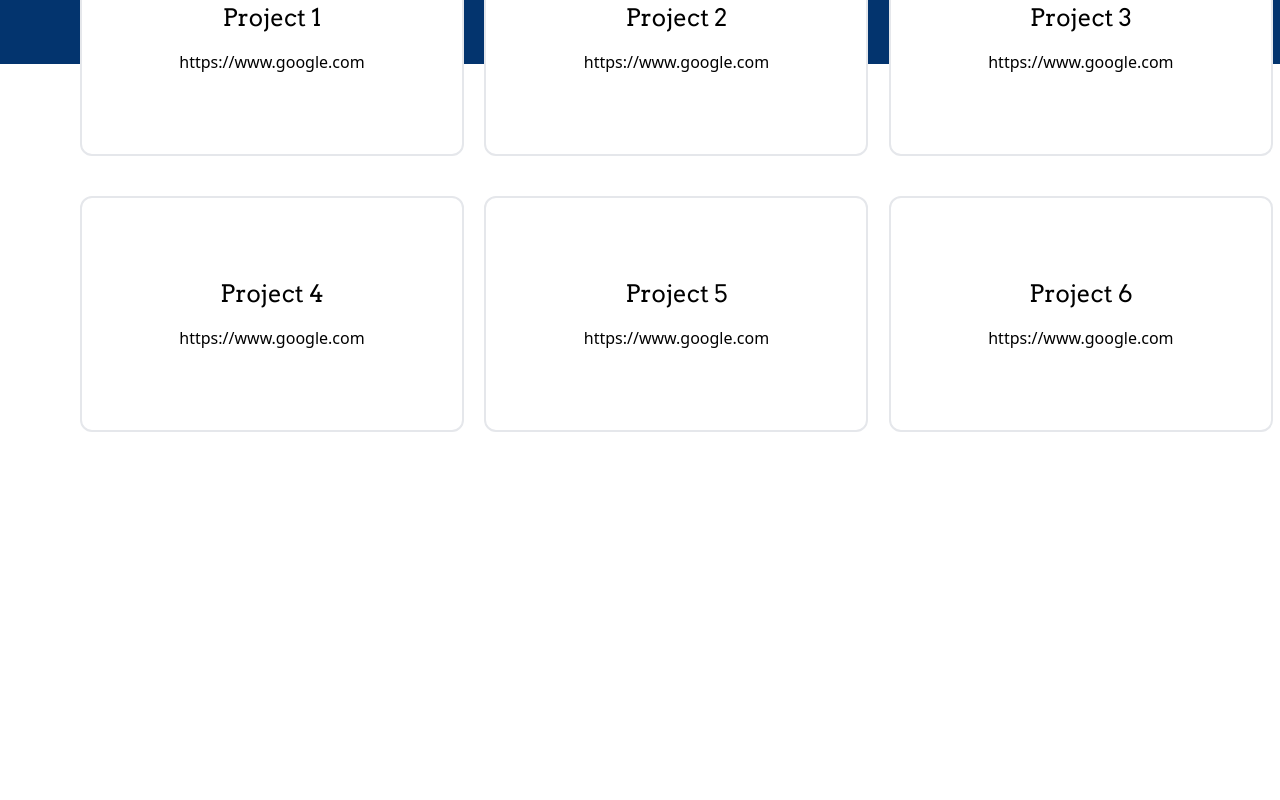
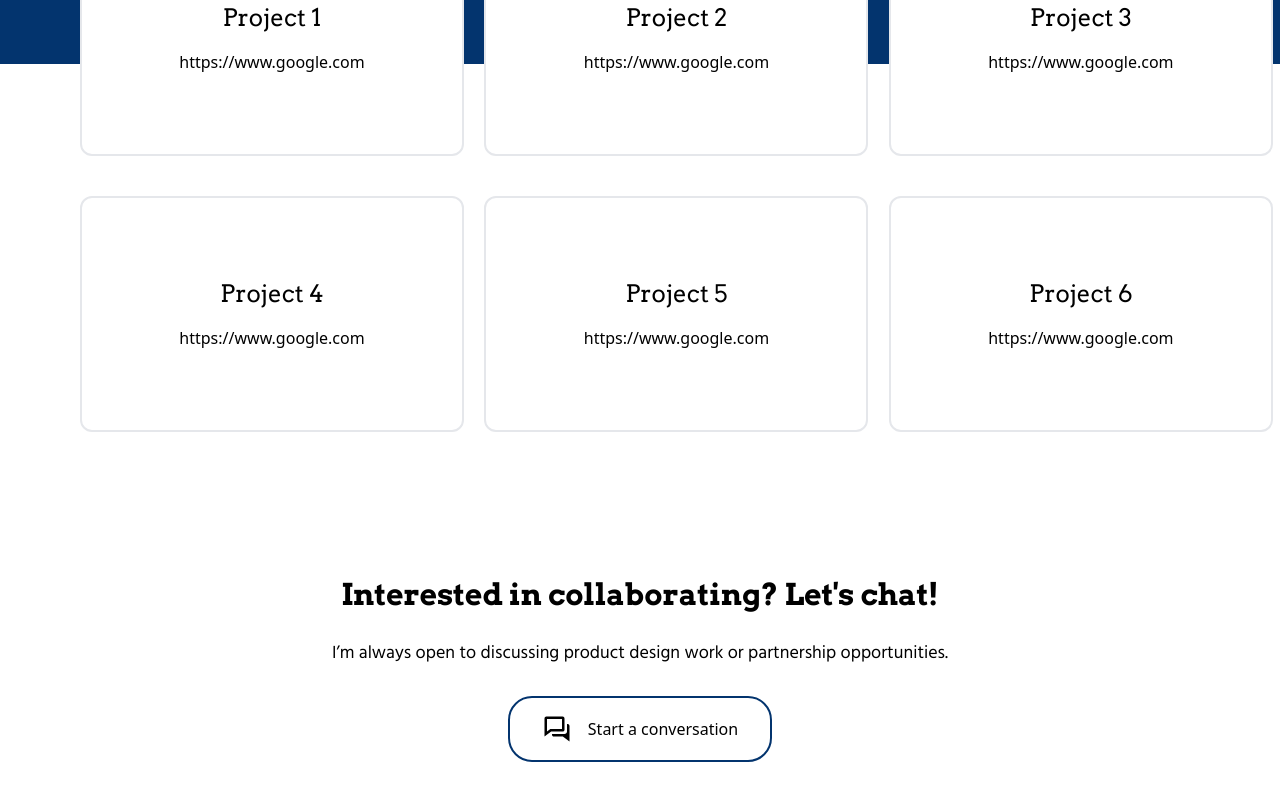
Before and after one commit to AaronHtun01/PersonalPortfolio, a React (Vite) app: page / in a window 1280 px wide. Shown: the part 3238-4038 px from the top of the page. Before the commit the page ends 3814 px from the top, so only its background shows below. Built offline with nearby package versions, Linux system fonts and the light colour scheme.

Commit message:
feat: add contact feature

```diff
--- a/src/App.jsx
+++ b/src/App.jsx
@@ -2,6 +2,7 @@ import Navbar from "./components/navbar"
 import Body from "./pages/Body"
 import Header from "./pages/header"
 import Project from "./pages/Project"
+import Contact from "./pages/Contact"
 export default function App() {
   return (
     <div>
@@ -9,6 +10,7 @@ export default function App() {
         <Header />
         <Body />
         <Project />
+        <Contact />
     </div>
   )
 }
--- a/src/pages/Contact.jsx
+++ b/src/pages/Contact.jsx
@@ -0,0 +1,17 @@
+import { BiConversation } from "react-icons/bi";
+const Contact = () => {
+  return (
+    <div className="flex flex-col items-center pb-48">
+        <h1 className="font-arvo text-3xl font-semibold">Interested in collaborating? Let's chat!</h1>
+        <p className="font-hind text-lg py-7">I’m always open to discussing product design work or partnership opportunities.
+        </p>
+
+        <div className="border-2 border-primary py-4 px-8 rounded-3xl hover:bg-primary hover:text-light duration-500 flex items-center gap-4">
+            <BiConversation className="text-3xl"/>
+            <button>Start a conversation</button>
+        </div>
+    </div>
+  )
+}
+
+export default Contact
```
